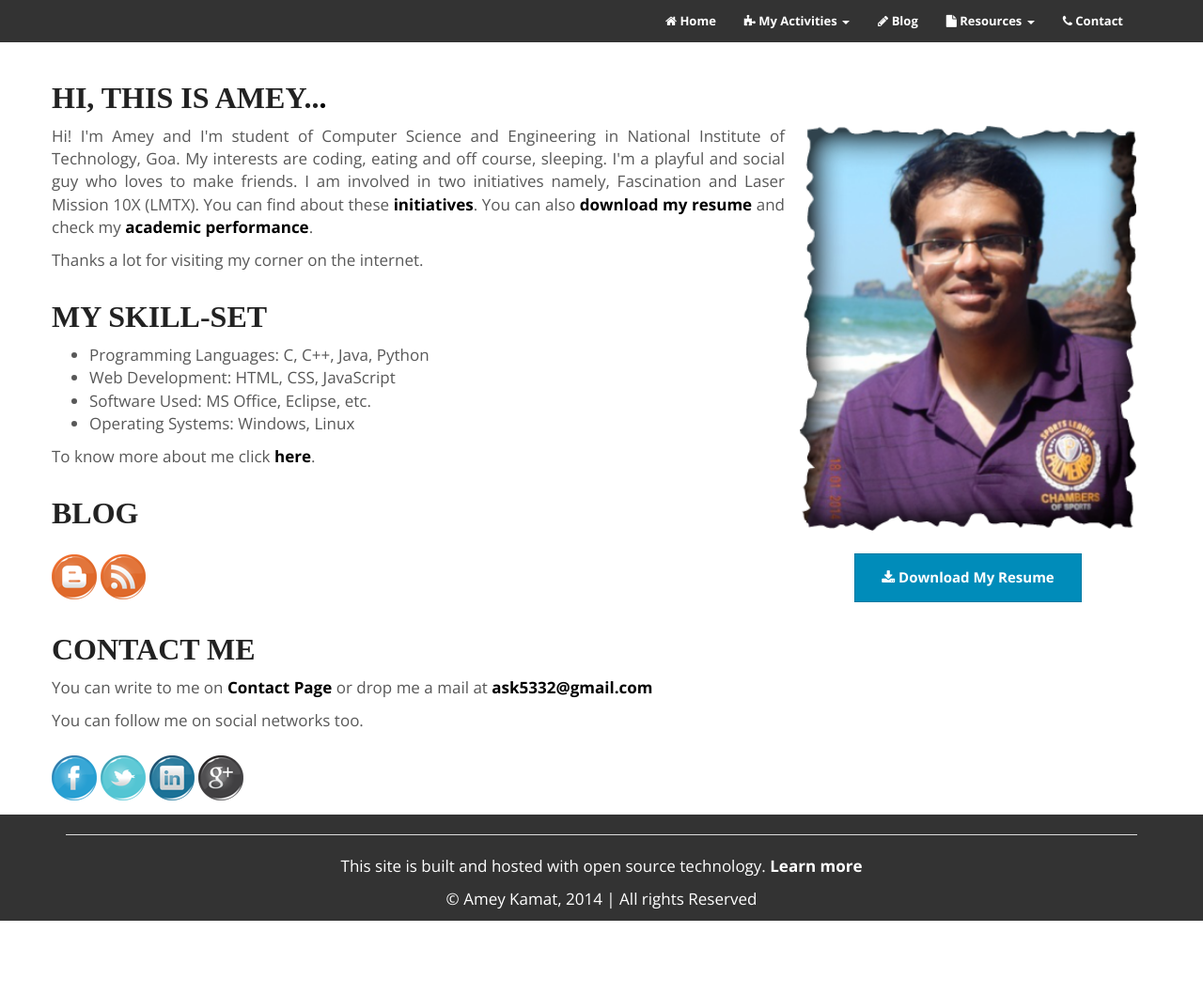
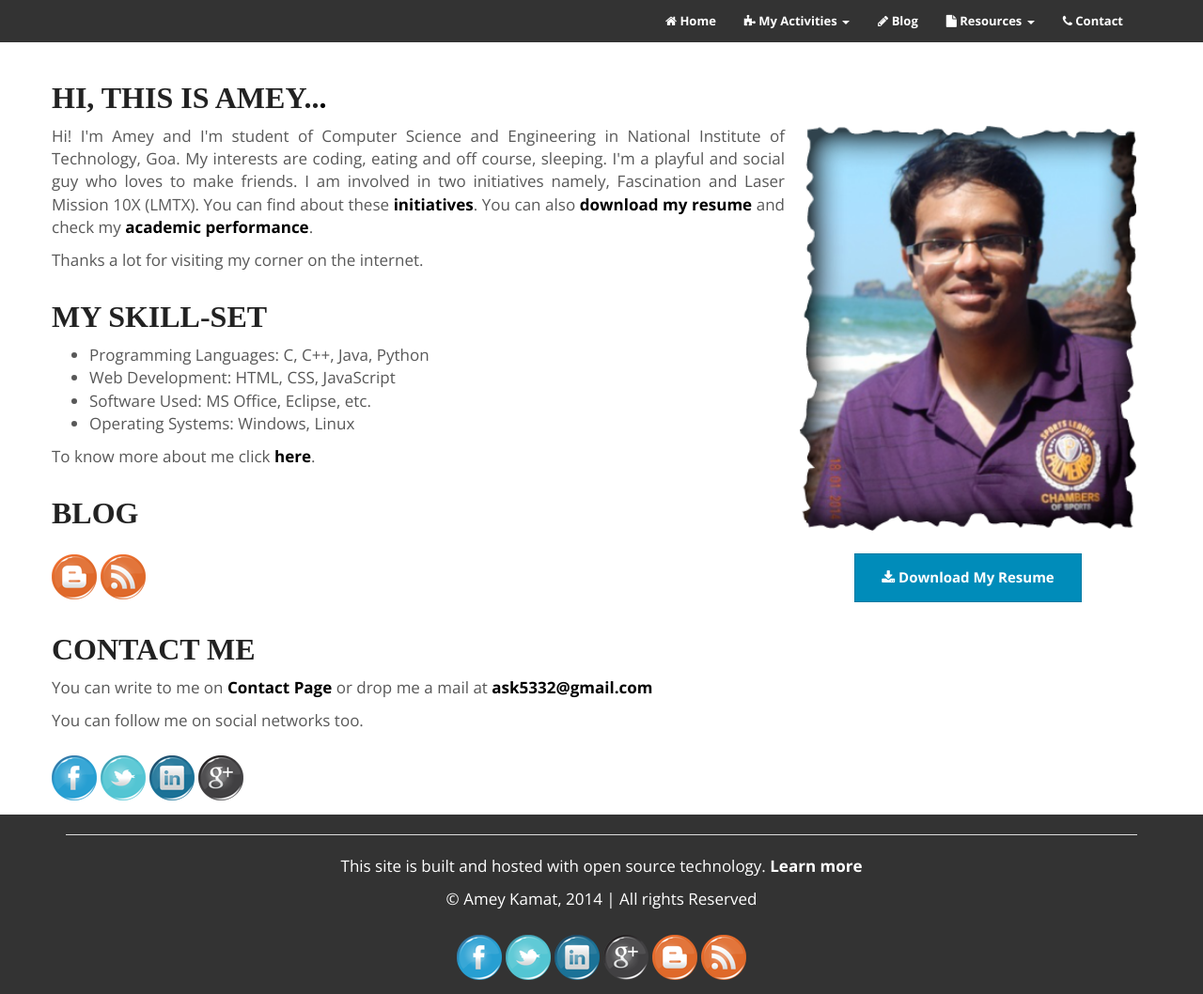
Before and after one commit to AmeyKamat/AmeyKamat.github.io, a Jekyll site: the page built from index.html, in a window 1280 px wide. Shown: the whole page at 94% size. Built offline with Jekyll 4.4.1, drawn with Linux system fonts in a browser that asks for light colours; nearby versions of some CDN libraries; Markdown is read by kramdown in place of the engine named in the settings; the list of posts is cut into pages by our own code; before the commit the page ends 980 px from its top, so only the background shows below that.

```diff
--- a/_layouts/default.html
+++ b/_layouts/default.html
@@ -7,7 +7,7 @@
         <title>{% if page.title %}{{ page.title }} | {% endif %} {{ site.name }}</title>
 
         <!-- Bootstrap css -->
-        <link href="content/lib/bootstrap/css/bootstrap.min.css" rel="stylesheet">
+        <link href="/content/lib/bootstrap/css/bootstrap.min.css" rel="stylesheet">
 
         <!-- HTML5 Shim and Respond.js IE8 support of HTML5 elements and media queries -->
         <!-- WARNING: Respond.js doesn't work if you view the page via file:// -->
@@ -17,10 +17,10 @@
         <![endif]-->
 
         <!-- Font Awesome css -->
-        <link rel="stylesheet" href="content/lib/font-awesome/css/font-awesome.min.css">
+        <link rel="stylesheet" href="/content/lib/font-awesome/css/font-awesome.min.css">
 
         <!-- Custom css file -->
-        <link href="content/css/main.css" rel="stylesheet">
+        <link href="/content/css/main.css" rel="stylesheet">
 
     </head>
     <body>
@@ -74,6 +74,14 @@
 					<hr />
 					<p class="text-center">This site is built and hosted with open source technology. <a href="#">Learn more</a></p>
 					<p class="text-center">&copy; Amey Kamat, 2014 | All rights Reserved</p>
+					<div class="row social-media text-center">
+						<a href="http://www.facebook.com/ameyskamat"><img src="/content/img/fb.png" alt="Facebook" /></a>
+						<a href="http://twitter.com/kamat_amey"><img src="/content/img/twitter.png" alt="Twitter" /></a>
+						<a href="http://www.linkedin.com/in/ameykamat"><img src="/content/img/linkedin.png" alt="LinkedIn" /></a>
+						<a href="https://plus.google.com/+ameykamat"><img src="/content/img/gplus.png" alt="Google+" /></a>
+						<a href="http://thehybridspices.blogspot.in"><img src="/content/img/blogger.png" alt="Blog" /></a>
+						<a href="http://feeds.feedburner.com/TheHybridSpices"><img src="/content/img/rss.png" alt="RSS feed" /></a>
+					</div>
 				</div>
 			</div>
 		</div>
@@ -82,7 +90,7 @@
         <script src="https://ajax.googleapis.com/ajax/libs/jquery/1.11.1/jquery.min.js"></script>
 
         <!-- Bootstrap js -->
-        <script src="content/lib/bootstrap/js/bootstrap.min.js"></script>
+        <script src="/content/lib/bootstrap/js/bootstrap.min.js"></script>
 
 
     </body>
--- a/index.html
+++ b/index.html
@@ -6,7 +6,7 @@ title: Home
 <div class="container">
 	<div class="row">
 		<h2>
-			HI, THIS IS AMEY..<a href="#">.</a>
+			HI, THIS IS AMEY..<a href="/dedicated">.</a>
 		</h2>
 	</div>
 	<div class="row">
@@ -42,8 +42,8 @@ title: Home
 					BLOG
 				</h2>
 				<div class="row social-media">
-					<a href="http://thehybridspices.blogspot.in"><img src="content/img/blogger.png" alt="Blog" /></a>
-					<a href="http://feeds.feedburner.com/TheHybridSpices"><img src="content/img/rss.png" alt="RSS feed" /></a>
+					<a href="http://thehybridspices.blogspot.in"><img src="/content/img/blogger.png" alt="Blog" /></a>
+					<a href="http://feeds.feedburner.com/TheHybridSpices"><img src="/content/img/rss.png" alt="RSS feed" /></a>
 				</div>
 			</div>
 			<div class="row">
@@ -58,10 +58,10 @@ title: Home
 					You can follow me on social networks too.
 				</p>
 				<div class="row social-media">
-					<a href="http://www.facebook.com/ameyskamat"><img src="content/img/fb.png" alt="Facebook" /></a>
-					<a href="http://twitter.com/kamat_amey"><img src="content/img/twitter.png" alt="Twitter" /></a>
-					<a href="http://www.linkedin.com/in/ameykamat"><img src="content/img/linkedin.png" alt="LinkedIn" /></a>
-					<a href="https://plus.google.com/+ameykamat"><img src="content/img/gplus.png" alt="Google+" /></a>
+					<a href="http://www.facebook.com/ameyskamat"><img src="/content/img/fb.png" alt="Facebook" /></a>
+					<a href="http://twitter.com/kamat_amey"><img src="/content/img/twitter.png" alt="Twitter" /></a>
+					<a href="http://www.linkedin.com/in/ameykamat"><img src="/content/img/linkedin.png" alt="LinkedIn" /></a>
+					<a href="https://plus.google.com/+ameykamat"><img src="/content/img/gplus.png" alt="Google+" /></a>
 				</div>
 			</div>
 		</div>
```
Also changed, not shown: dedicated/index.html (added, +27 -0 lines), 3 other files.
